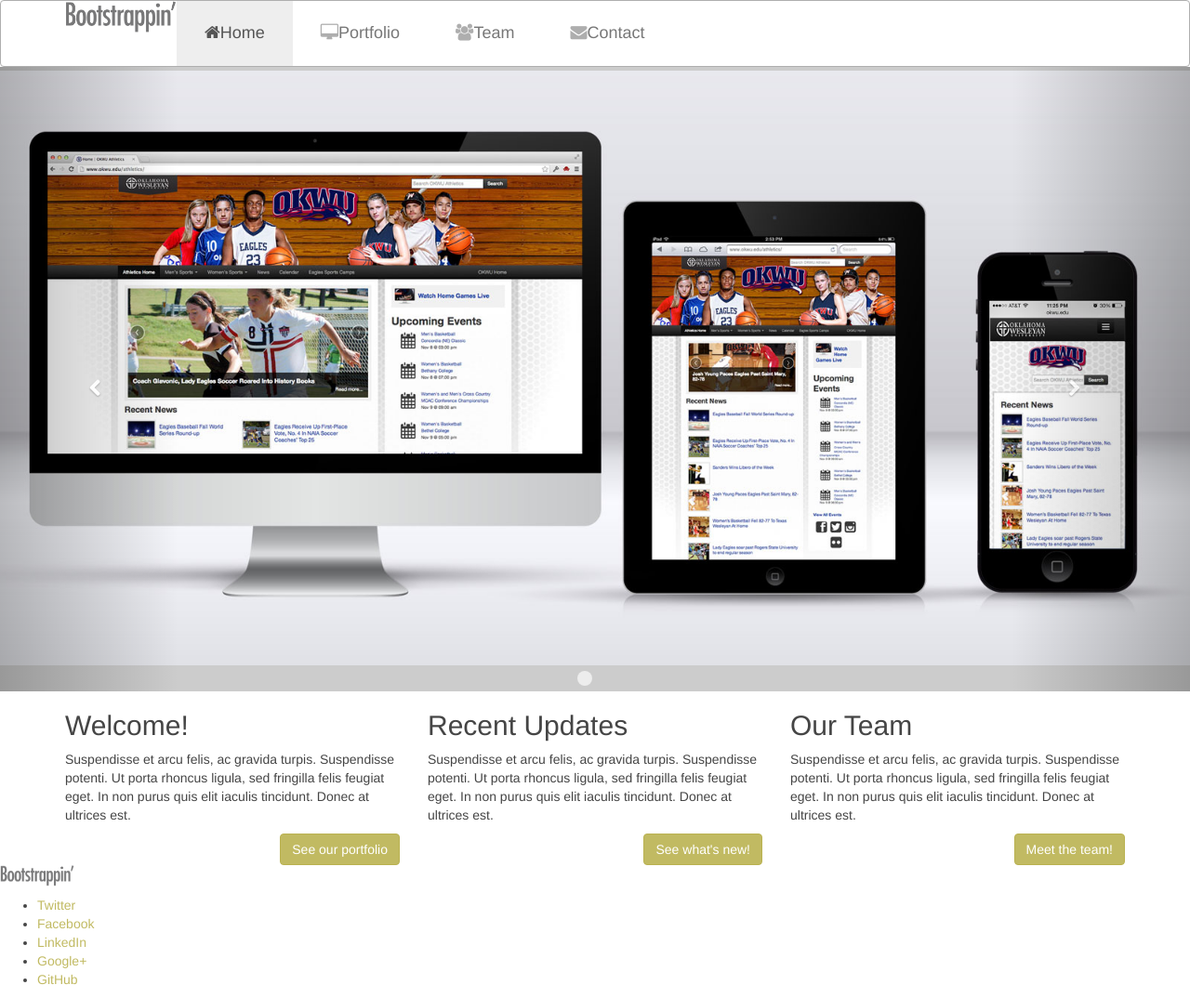
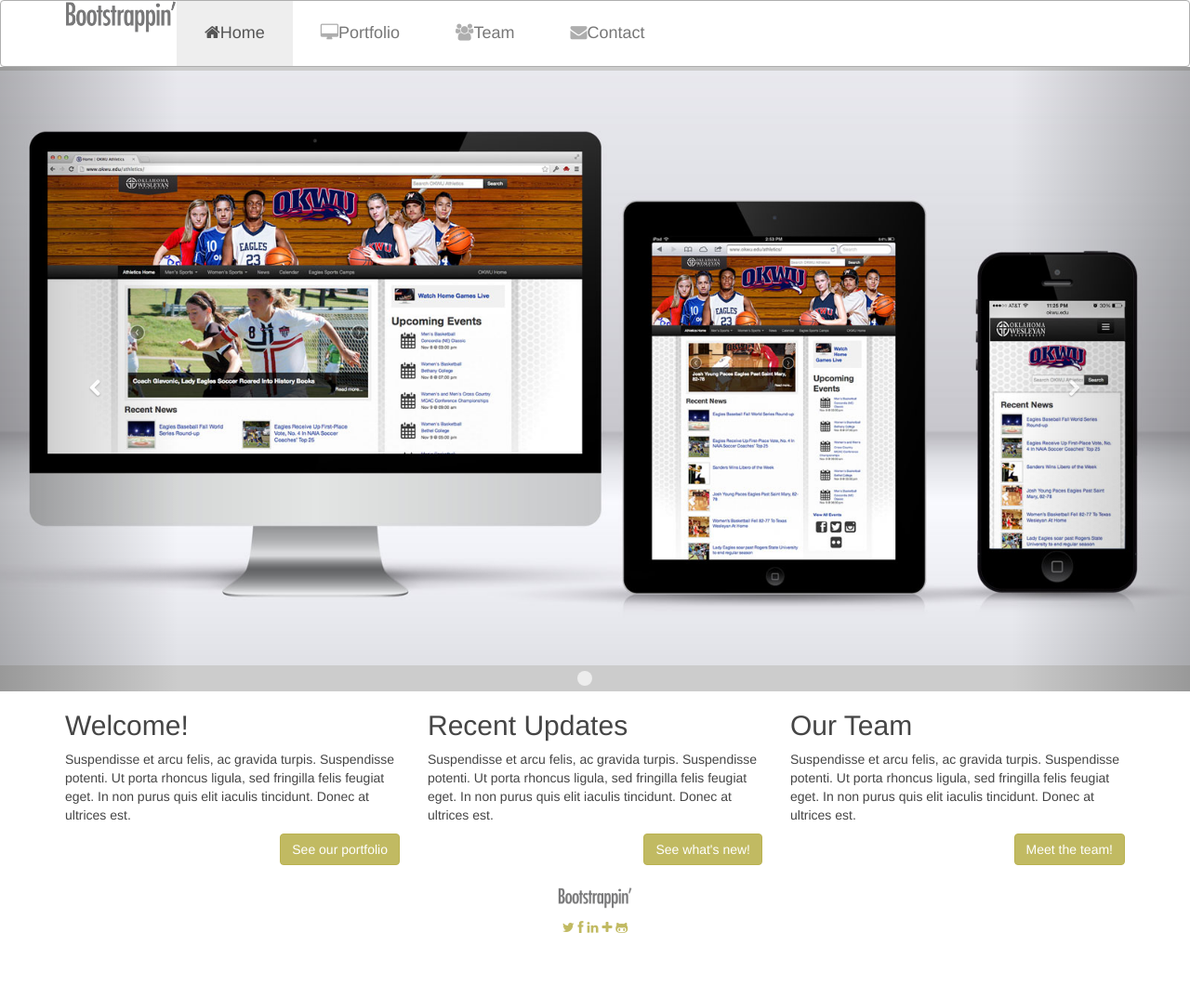
Before and after one commit to Fiooona/ProjectTemplate1, a plain HTML site: page index.html in a window 1280 px wide. Shown: the whole page at 93% size. After the commit the page ends 1044 px from the top, so only its background shows below. Drawn offline with nearby package versions, Linux system fonts and the light colour scheme.

Commit message:
update footer

```diff
--- a/index.html
+++ b/index.html
@@ -118,11 +118,11 @@
             <p><a href="index.html"><img src="img/logo.png" width="80" alt="Bootstrappin&#39;"></a></p>
 
             <ul class="social">
-              <li><a href="#" title="Twitter Profile">Twitter</a></li>
-              <li><a href="#" title="Facebook Page">Facebook</a></li>
-              <li><a href="#" title="LinkedIn Profile">LinkedIn</a></li>
-              <li><a href="#" title="Google+ Profile">Google+</a></li>
-              <li><a href="#" title="GitHub Profile">GitHub</a></li>
+              <li><a href="#" title="Twitter Profile"><span class="icon fa fa-twitter"></span></a></li>
+              <li><a href="#" title="Facebook Page"><span class="icon fa fa-facebook"></span></a></li>
+              <li><a href="#" title="LinkedIn Profile"><span class="icon fa fa-linkedin"></span></a></li>
+              <li><a href="#" title="Google+ Profile"><span class="icon fa fa-plus"></span></a></li>
+              <li><a href="#" title="GitHub Profile"><span class="icon fa fa-github-alt"></span></a></li>
             </ul>
 
         </footer>
--- a/less/__main.less
+++ b/less/__main.less
@@ -58,3 +58,5 @@
 // Utility classes
 @import "bootstrap/utilities.less";
 @import "bootstrap/responsive-utilities.less";
+
+@import "_footer.less";
--- /dev/null
+++ b/less/_footer.less
@@ -0,0 +1,29 @@
+.social{
+  margin: 0;
+  padding: 0;
+  width: 100%;
+  text-align: center;
+  >li{
+    display: inline-block;
+  }
+  >a{
+    display: inline-block;
+    font-size: 18px;
+    line-height: 30px;
+    .square(30px);
+    border-radius: 36px;
+
+    background-color: @gray-light;
+    color:#fff;
+    margin: 0 3px 3px 0;
+    &:hover{
+      text-decoration: none;
+      background-color: @link-hover-color;
+    }
+  }
+}
+footer[role="contentinfo"]{
+  padding-top: 24px;
+  padding-bottom:36px;
+  text-align:center;
+}
```
Also changed, not shown: css/main.css.
